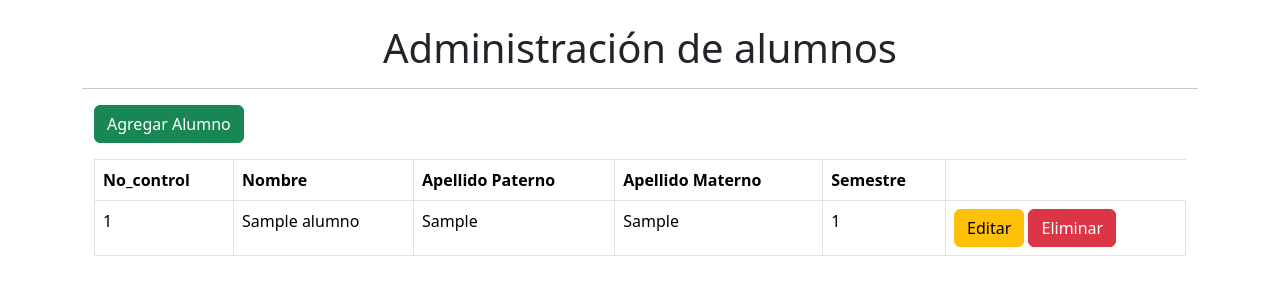
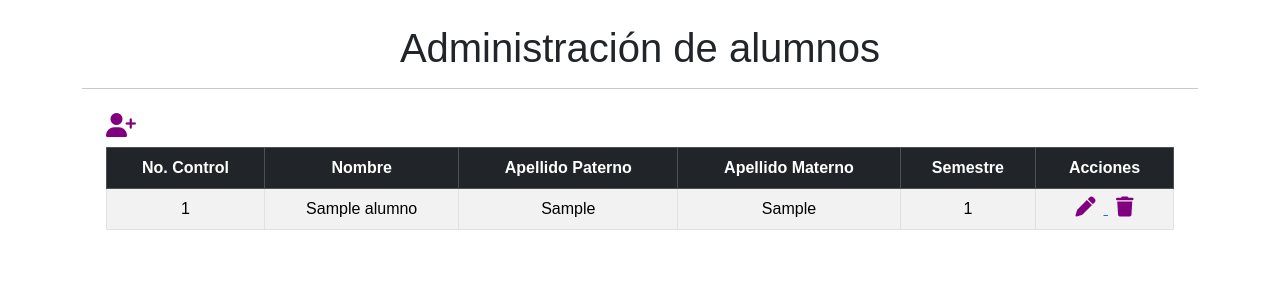
Before and after one commit to Aime0111/crud, a Flask app: page /alumnos in a window 1280 px wide. Shown: the top 300 px of the page. Run offline with Flask 3, Linux system fonts and the light colour scheme; tables that the repository leaves empty hold one stand-in row (values such as "Sample post").

Commit message:
Actualización base e index CRUD Alumnos

```diff
--- a/templates/base.html
+++ b/templates/base.html
@@ -4,6 +4,11 @@
     <meta charset="UTF-8">
     <meta name="viewport" content="width=device-width, initial-scale=1.0">
     <link rel="stylesheet" href="https://cdn.jsdelivr.net/npm/bootstrap@5.3.0-alpha1/dist/css/bootstrap.min.css">
+    <style>
+        body {
+            font-family: "Century Gothic", sans-serif;
+        }
+    </style>
     <title>{% block title %}{% endblock %}</title>
 </head>
 <body>
--- a/templates/index.html
+++ b/templates/index.html
@@ -1,16 +1,47 @@
 {% extends 'base.html' %}
+
 {% block title %}CRUD Alumnos{% endblock %}
+
 {% block content %}
-<a href="{{ url_for('create_alumno') }}" class="btn btn-success mb-3">Agregar Alumno</a>
+<!-- Font Awesome CDN -->
+<link rel="stylesheet" href="https://cdnjs.cloudflare.com/ajax/libs/font-awesome/6.5.0/css/all.min.css">
 
-<table class="table table-bordered">
-    <thead>
+<style>
+    .icono-accion {
+        font-size: 20px;
+        margin: 0 8px;
+        color: purple;
+        cursor: pointer;
+    }
+    .icono-accion:hover {
+        color: darkmagenta;
+    }
+
+    .icono-agregar {
+        font-size: 24px;
+        color: purple;
+        cursor: pointer;
+        margin-bottom: 10px;
+    }
+    .icono-agregar:hover {
+        color: darkmagenta;
+    }
+</style>
+
+<div class="container mt-4">
+    <a href="{{ url_for('create_alumno') }}" title="Agregar Alumno">
+        <i class="fas fa-user-plus icono-agregar"></i>
+    </a>
+
+    <table class="table table-bordered table-striped text-center">
+        <thead class="table-dark">
             <tr>
-            <th>No_control</th>
+                <th>No. Control</th>
                 <th>Nombre</th>
                 <th>Apellido Paterno</th>
                 <th>Apellido Materno</th>
                 <th>Semestre</th>
+                <th>Acciones</th>
             </tr>
         </thead>
         <tbody>
@@ -22,11 +53,16 @@
                 <td>{{ alumno.ap_materno }}</td>
                 <td>{{ alumno.semestre }}</td>
                 <td>
-                <a href="{{ url_for('update_alumno', no_control=alumno.no_control) }}" class="btn btn-warning">Editar</a>
-                <a href="{{ url_for('delete_alumno', no_control=alumno.no_control) }}" class="btn btn-danger">Eliminar</a>
+                    <a href="{{ url_for('update_alumno', no_control=alumno.no_control) }}">
+                        <i class="fas fa-pen icono-accion" title="Editar"></i>
+                    </a>
+                    <a href="{{ url_for('delete_alumno', no_control=alumno.no_control) }}">
+                        <i class="fas fa-trash icono-accion" title="Eliminar"></i>
+                    </a>
                 </td>
             </tr>
             {% endfor %}
         </tbody>
     </table>
+</div>
 {% endblock %}
```
Also changed, not shown: templates/create_alumno.html (+28 -6 lines). Lines whose indentation alone changed are shown as unchanged.
